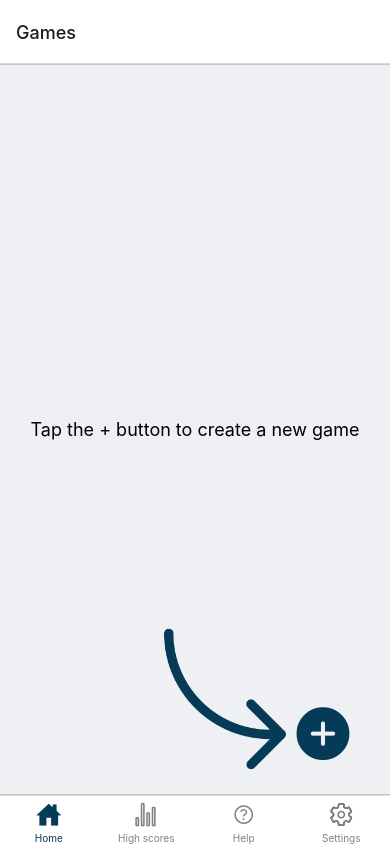
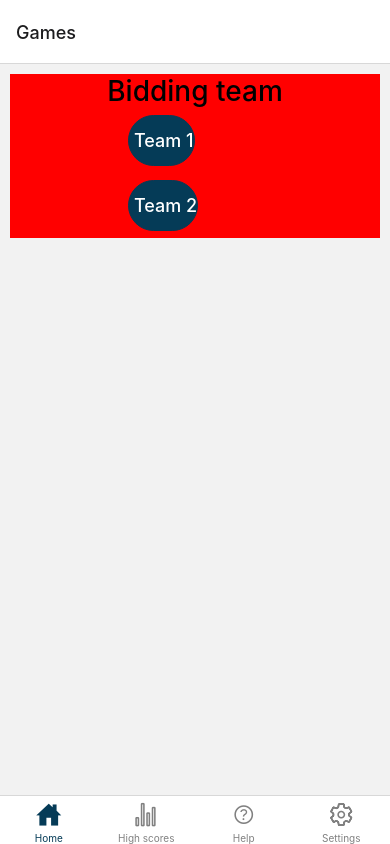
Before and after one commit to willwainwright/FiveHundred, a React Native app: screen /Games in a window 390 px wide. Built offline with nearby package versions, Linux system fonts and the light colour scheme.

Commit message:
start of new hand screen

```diff
--- a/package.json
+++ b/package.json
@@ -22,10 +22,12 @@
     "react": "17.0.2",
     "react-dom": "17.0.2",
     "react-native": "0.68.2",
+    "react-native-circular-picker": "^1.0.6",
     "react-native-gesture-handler": "~2.2.1",
     "react-native-reanimated": "~2.8.0",
     "react-native-safe-area-context": "4.2.4",
     "react-native-screens": "~3.11.1",
+    "react-native-svg": "12.3.0",
     "react-native-vector-icons": "^9.2.0",
     "react-native-web": "0.17.7",
     "react-redux": "^8.0.2",
--- a/src/components/Button.js
+++ b/src/components/Button.js
@@ -28,14 +28,17 @@ const styles = StyleSheet.create({
   },
 });
 
-export const Button = ({ onPress = () => {}, children = '', type }) => {
+export const Button = (props) => {
+  const { onPress = () => {}, children = '', type, containerStylesOverride } = props;
   const containerStyles = [styles.container];
   const textStyles = [styles.text];
+  console.log(containerStylesOverride)
 
   if (type === 'outline') {
     containerStyles.push(styles.containerOutline);
     textStyles.push(styles.textOutline);
   }
+  containerStyles.push(containerStylesOverride);
 
   return (
     <TouchableOpacity onPress={onPress} style={containerStyles}>
--- a/src/navigation/Main.js
+++ b/src/navigation/Main.js
@@ -45,7 +45,8 @@ const StackNav = () => {
     <Stack.Navigator>
       <Stack.Screen
           name="Games"
-          component={Games}
+          // component={Games}
+          component={NewHand}
       />
       <Stack.Screen
           name="NewGame"
--- a/src/screens/NewHand.js
+++ b/src/screens/NewHand.js
@@ -1,64 +1,76 @@
-import { View, StyleSheet } from 'react-native';
+import React from 'react';
+import { View, StyleSheet, Dimensions, Text } from 'react-native';
 import { useDispatch, useSelector } from 'react-redux'
+
 import { addHand } from '../redux/actions/hands';
-
 import { Button } from '../components/Button';
-import { TextInput } from '../components/Form';
-
 import colors from '../constants/colors';
 
 
 export function NewHand () {
-    const dispatch = useDispatch();
-    const CurrentGameId = useSelector(state => state.CurrentGameId)
-    const Game = getCurrentGame(CurrentGameId, useSelector(state => state.Games) );
+    const [teamOption, setTeamOption] = React.useState('');
+    const [numberOfTricks, setNumberOfTricks] = React.useState(0);
+    const handleChange = (v) => setNumberOfTricks((v / 10).toFixed(0));
+
+    const getCurrentGame = (CurrentGameId, Games) => {
+        const game =  Games.find(x => x.GameId === CurrentGameId);
+        return game;
+    }
+
+    const game = getCurrentGame(useSelector(state => state.CurrentGameId), useSelector(state => state.Games) );
+
+    const handleOnPress = (team) => {
+        setTeamOption(team);
+    }
 
     const styles = StyleSheet.create({
         container: {
             flex: 1,
+            padding: 10,
             backgroundColor: colors.backgroundColor,
-            padding: 10,
         },
+        teamSelectorContainer: {
+            flexDirection: "column",
+            minHeight:110,
+            backgroundColor:"red",
+
+        },
+        teamSelectorHeaderText: {
+            fontSize: 28,
+            fontWeight: '500',
+            textAlign: "center"
+        },
+        teamSelectorButtonContainer : {
+           flex:1,
+           flexDirection: "row",
+           flexWrap: "wrap",
+           alignSelf: "center"
+
+        },
+        teamSelectedButton :  {
+            borderRadius: 50,
+            alignSelf: "flex-start",
+            marginHorizontal: "1%",
+            minWidth: "48%",
+            textAlign: "center",
+        },
+        CirclePickerContainer: {
+            flex:1,
+            justifyContent: 'center',
+        }
     });
-
-
-    const onSuccess = (teamOne, teamTwo) =>  {
-        const newHand = {
-            DateStarted: new Date(),
-            TeamOne: teamOne,
-            TeamTwo: teamTwo,
-            ScoreOne: 0,
-            ScoreTwo: 0,
-            Winner: 0
-        }
-        dispatch(addGame(newGame));
-
-        navigation.navigate('Hands');
-    }
 
     return (
         <View style={styles.container}>
-            <View style ={styles.teamSelectorContainer}>
-                <Button>{Game.TeamOne}</Button>
-                <Button>{Game.TeamTwo}</Button>
+            <View style={styles.teamSelectorContainer}>
+                <Text style={styles.teamSelectorHeaderText}>Bidding team</Text>
+                <View style={styles.teamSelectorButtonContainer} >
+                    <Button containerStylesOverride={styles.teamSelectedButton} type={teamOption === "Team1" && "outline"} onPress={() => handleOnPress("Team1")}> Team 1</Button>
+                    <Button containerStylesOverride={styles.teamSelectedButton} type={teamOption === "Team2" && "outline"} onPress={() => handleOnPress("Team2")}> Team 2</Button>
+                </View>
             </View>
-            <TextInput
-                label="Enter suit"
-                placeholder="Enter name for team one?"
-                value={teamOne}
-                onChangeText={text => setTeamOne(text)}
-                errorText={errors.teamOne}
-                keyboardType="email-address"
-                autoCapitalize="none"
-            />
-            <TextInput
-                label="Team Two"
-                placeholder="Enter name for team two?"
-                value={teamTwo}
-                onChangeText={text => setTeamTwo(text)}
-                errorText={errors.teamTwo}
-            />
-            <Button onPress={() => submit(onSuccess)}>Next</Button>
+            <View style={styles.CirclePickerContainer} >
+            </View>
       </View>
     );
   };
```
Also changed, not shown: 1 other file (tests, documents, lock files or other folders).
